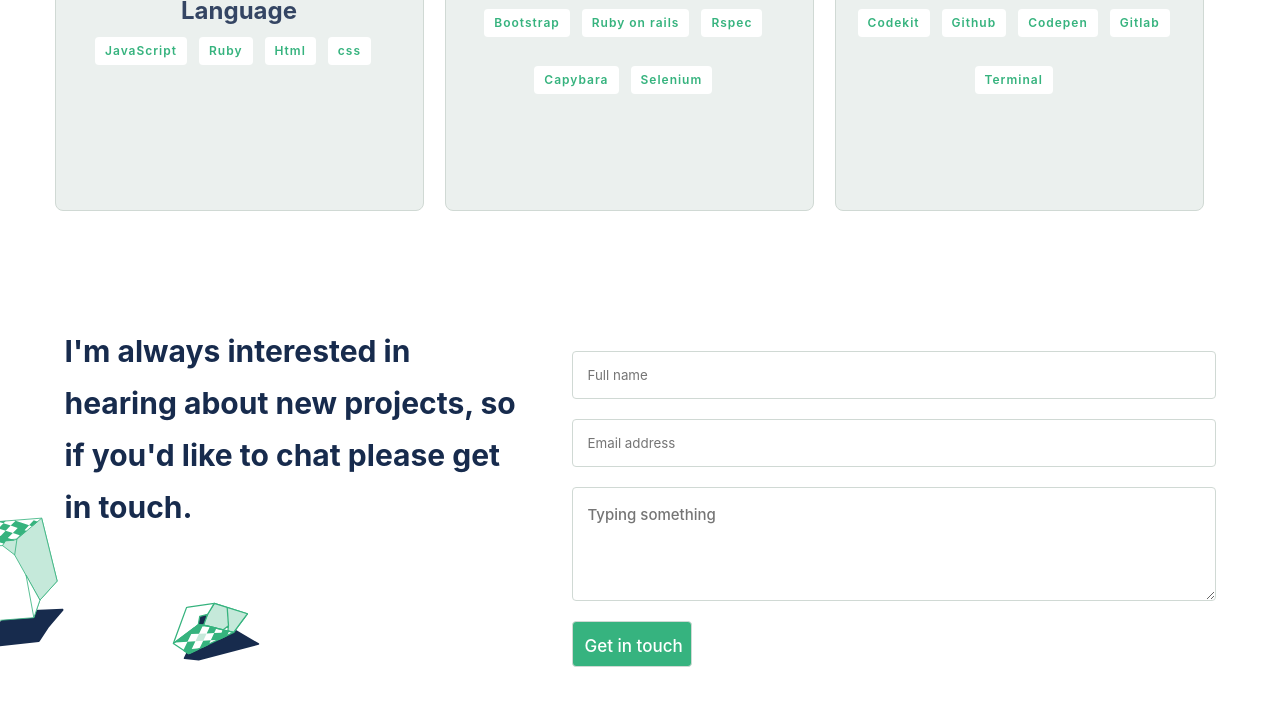
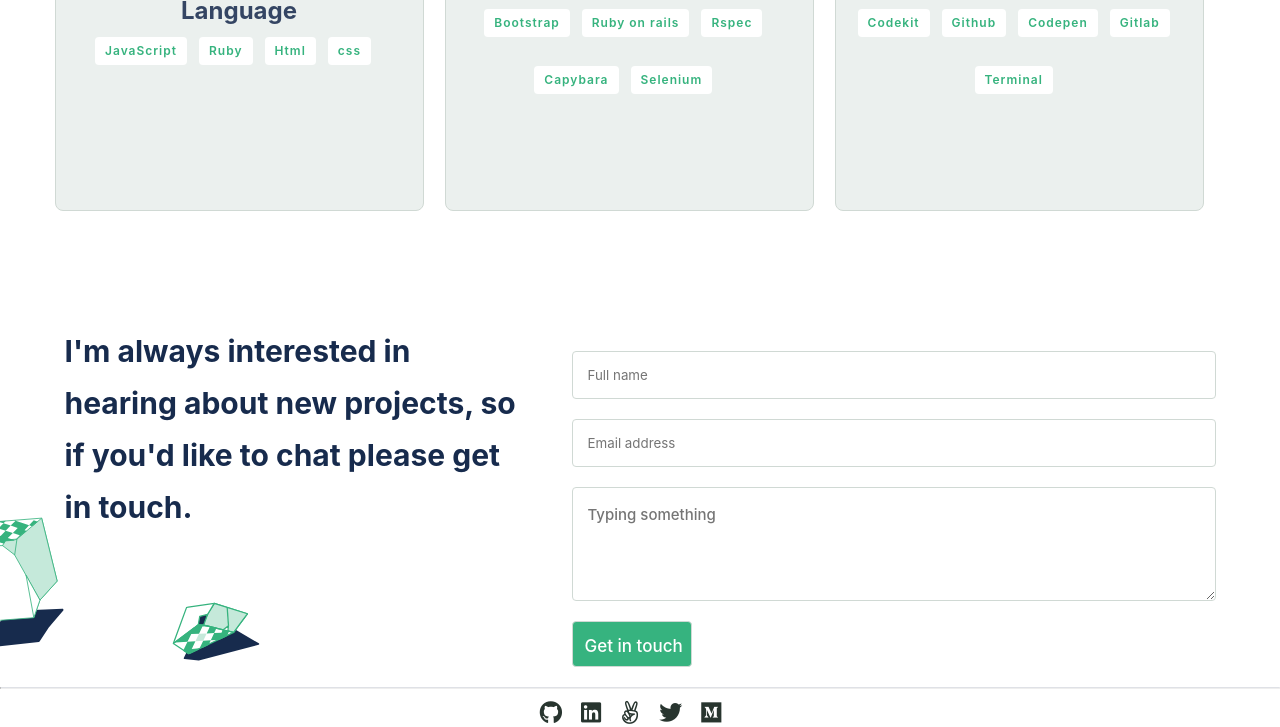
Before and after one commit to iLynette/my-portfolio, a website: page index.html in a window 1280 px wide. Shown: the part 2427-3154 px from the top of the page. Before the commit the page ends 3114 px from the top, so only its background shows below. Drawn offline with Linux system fonts and the light colour scheme.

Commit message:
Add footer icons

```diff
--- a/index.html
+++ b/index.html
@@ -233,7 +233,7 @@
             </ul>
         </section>
 
-        <footer class="footer-nav">
+        <section class="footer-nav">
             <div class="footer-grid">
                 <h3 class="paragraph">
                     I'm always interested in hearing about new projects, so if you'd like to chat please get in touch.
@@ -246,6 +246,30 @@
                     <input type="submit" class="btn-green" value="Get in touch">
                 </form>
             </div>
+        </section>
+        <hr>
+        <footer>
+            <ul class="page-links">
+                <li>
+                    <a class="icon-list" href="https://github.com/iLynette"><i class="fab fa-github"></i></a>
+                </li>
+
+                <li>
+                    <a class="icon-list" href="https://www.linkedin.com/in/lynette-acholah/"><i class="fab fa-linkedin"></i></a>
+                </li>
+
+                <li>
+                    <a class="icon-list" href="https://github.com/iLynette"><i class="fab fa-angellist"></i></a>
+                </li>
+
+                <li>
+                    <a class="icon-list" href="https://twitter.com/acholah_lynette"><i class="fab fa-twitter"></i></a>
+                </li>
+
+                <li>
+                    <a class="icon-list" href="https://medium.com/@acholahlynette111"><i class="fab fa-medium"></i></a>
+                </li>
+            </ul>
         </footer>
 </body>
 </html>
--- a/style.css
+++ b/style.css
@@ -548,4 +548,12 @@ textarea {
     background-size: 8%;
     margin-bottom: 20px;
   }
+
+  hr {
+    display: block;
+    height: 1px;
+    border-top: 1px solid #dfe1e6;
+    margin: 20px 0 10px 0;
+    padding: 0;
+  }
 }
```
